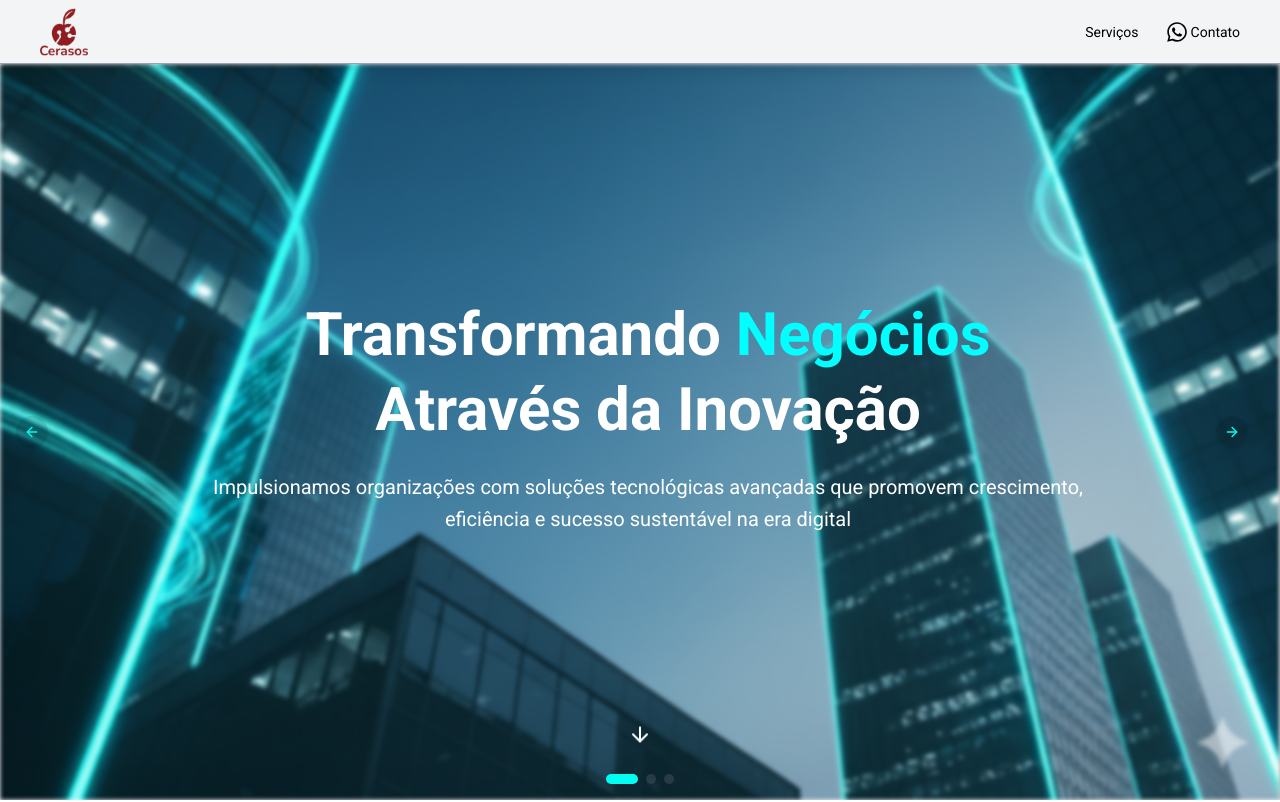
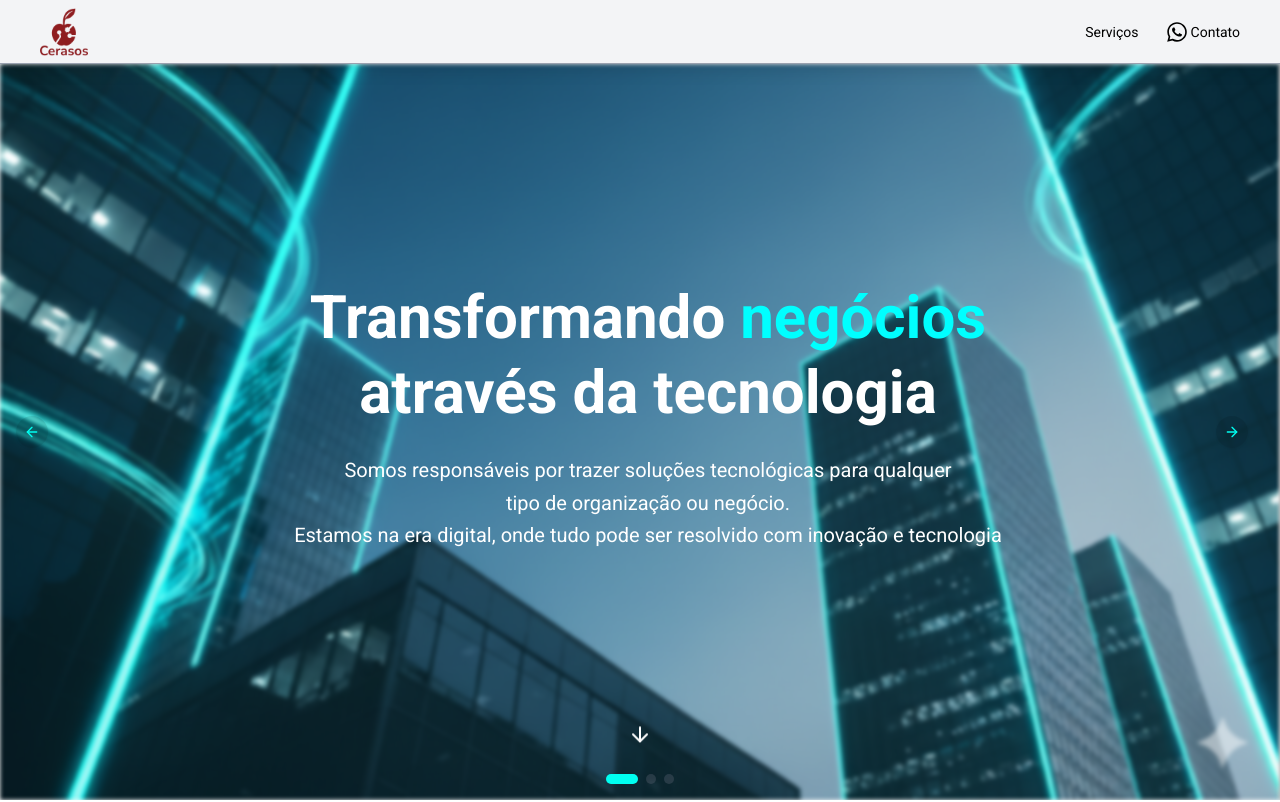
Before and after one commit to Cerasos/cerasos-frontend, a Next.js app: page / in a window 1280 px wide. Shown: the top 802 px of the page. Built offline with nearby package versions, Linux system fonts and the light colour scheme; grey boxes are pictures that could not be loaded.

Commit message:
fix: Adjust content

```diff
--- a/src/components/hero/index.tsx
+++ b/src/components/hero/index.tsx
@@ -71,15 +71,18 @@ export function Hero() {
               <h1 className="mb-6 font-sans text-4xl font-bold leading-tight text-balance md:text-5xl lg:text-6xl text-white">
                 Transformando{" "}
                 <span className="bg-[#5ff4ff] bg-clip-text text-transparent saturate-200 ">
-                  Negócios
+                  negócios
                 </span>{" "}
-                Através da Inovação
+                através da tecnologia
               </h1>
 
               <p className="mb-8 text-md leading-relaxed text-white md:text-xl">
-                Impulsionamos organizações com soluções tecnológicas avançadas
-                que promovem crescimento, eficiência e sucesso sustentável na
-                era digital
+                Somos responsáveis por trazer soluções tecnológicas para
+                qualquer
+                <br /> tipo de organização ou negócio.
+                <br />
+                Estamos na era digital, onde tudo pode ser resolvido com
+                inovação e tecnologia
               </p>
             </div>
           </CarouselItem>
```
